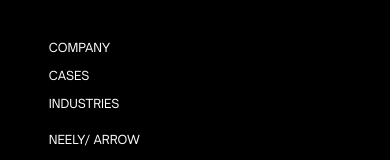
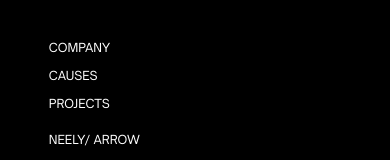
Before and after one commit to shafrazi/arrow-accel, a Next.js app: page / in a window 390 px wide. Shown: the part 5372-5532 px from the top of the page. Built offline with nearby package versions, Linux system fonts and the light colour scheme.

Commit message:
finalize mobile footer

```diff
--- a/components/mobile-footer.js
+++ b/components/mobile-footer.js
@@ -15,7 +15,9 @@ function MobileFooter() {
           Pushing
           <br /> limits.
         </h6>
-        <img src="/images/logo-white.png" className="w-2/3 mt-20" />
+        <a href="/">
+          <img src="/images/logo-white.png" className="w-2/3 mt-20" />
+        </a>
         <div className="mt-4 border border-white w-5/6"></div>
         <div className="text-white mt-4 text-xs leading-normal">
           <p>
@@ -24,16 +26,22 @@ function MobileFooter() {
           </p>
         </div>
 
-        <p className="text-white uppercase text-xs mt-10">company</p>
-        <p className="text-white uppercase text-xs mt-4">cases</p>
-        <p className="text-white uppercase  text-xs mt-4">industries</p>
+        <p className="text-white uppercase text-xs mt-10">
+          <a href="/company">company</a>
+        </p>
+        <p className="text-white uppercase text-xs mt-4">
+          <a href="/industries">causes</a>
+        </p>
+        <p className="text-white uppercase  text-xs mt-4">
+          <a href="/#">projects</a>
+        </p>
       </div>
       <div className="w-9/12">
         <p className="text-white uppercase text-xs mt-6">NEELY/ ARROW</p>
         <p className="text-white uppercase text-xs mt-4">K-LINE/ ARROW</p>
         <div className="text-blue-900 flex flex-row mt-8">
           <p className="text-white font-bold uppercase text-xs mt-1 ">
-            Get to know us
+            <a href="/contact">Get to know us</a>
           </p>
           <ArrowNarrowRightIcon className="w-5 ml-2" />
         </div>
```
